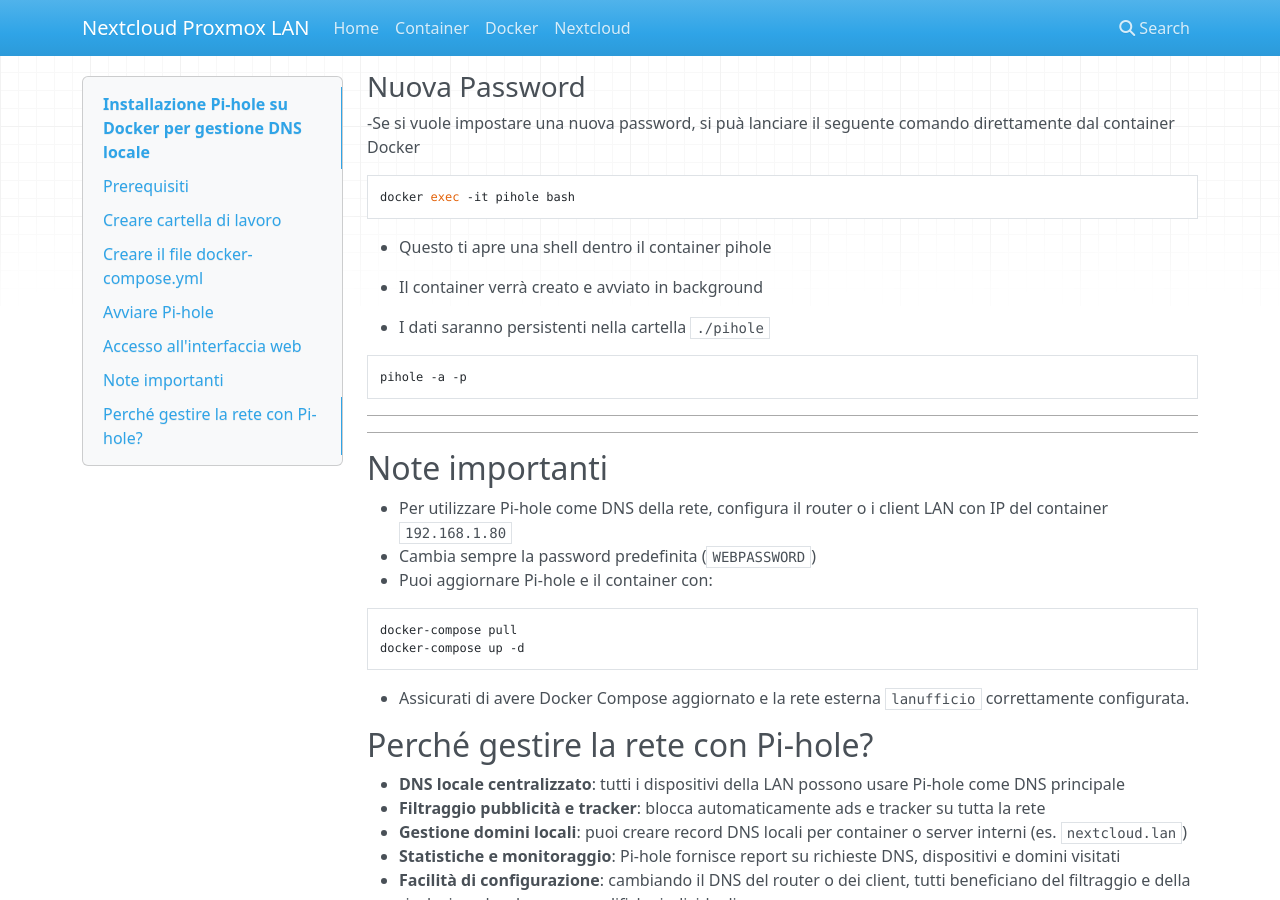
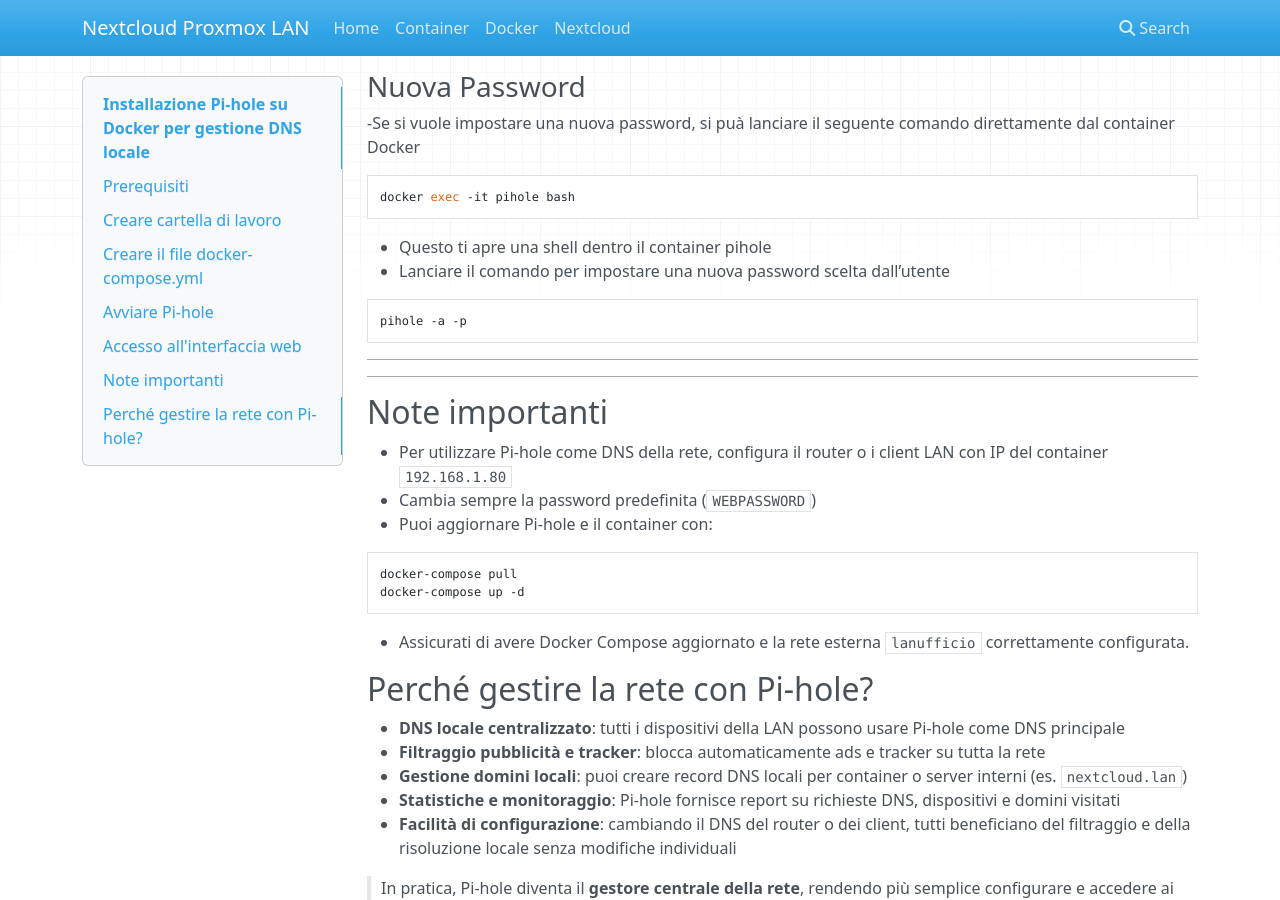
Before and after one commit to masilib/nextcloud-proxmox-lan, an MkDocs documentation site: the page built from docs/03-installazione-pihole.md, in a window 1280 px wide and 900 px high, scrolled down 2425 px. Built offline with MkDocs 1.6.1, drawn with Linux system fonts in a browser that asks for light colours; nearby versions of some CDN libraries.

Commit message:
Update 03-installazione-pihole.md

````diff
--- a/docs/03-installazione-pihole.md
+++ b/docs/03-installazione-pihole.md
@@ -134,9 +134,8 @@ http://192.168.1.80:8089
 docker exec -it pihole bash
 ```
 - Questo ti apre una shell dentro il container pihole
+- Lanciare il comando per impostare una nuova password scelta dall’utente
 
-- Il container verrà creato e avviato in background
-- I dati saranno persistenti nella cartella `./pihole`
 ```bash
 pihole -a -p
 ```
````
